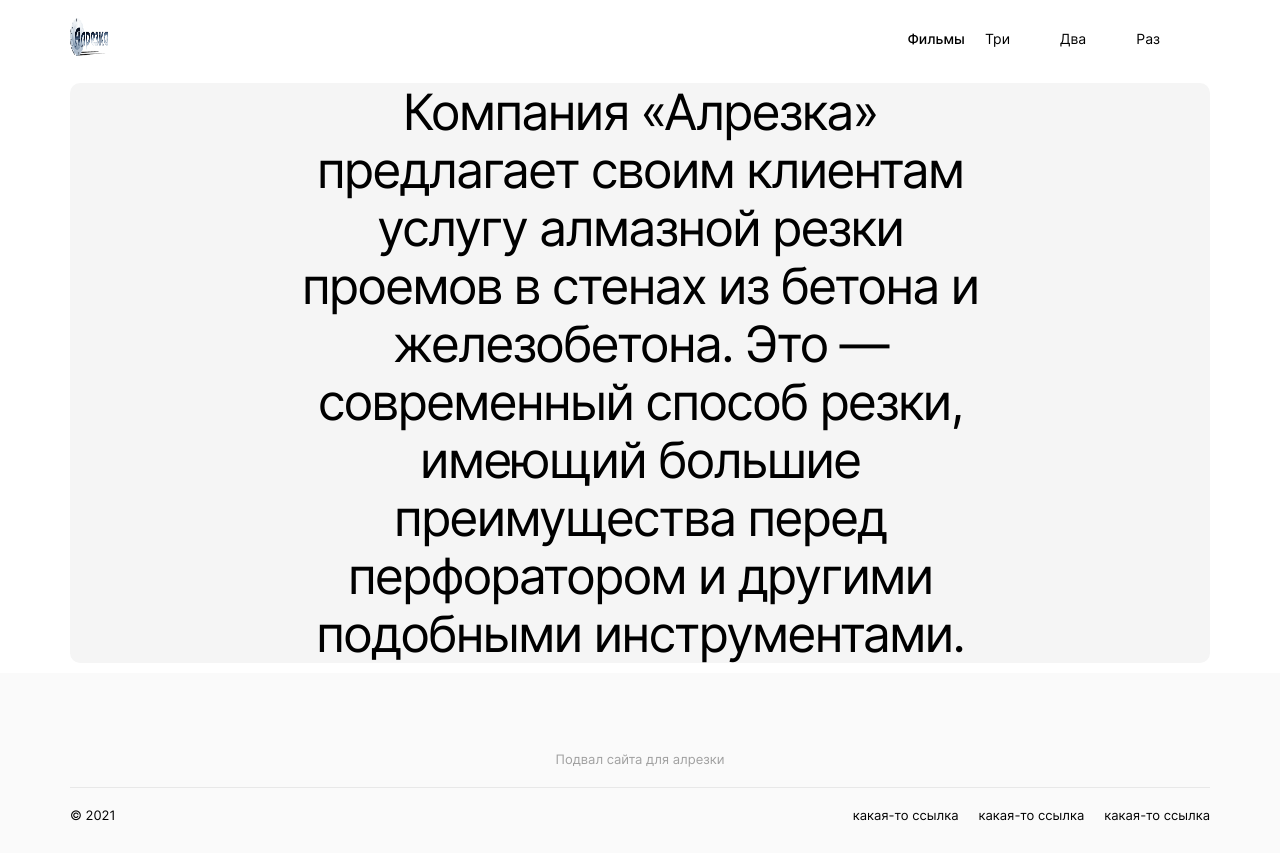
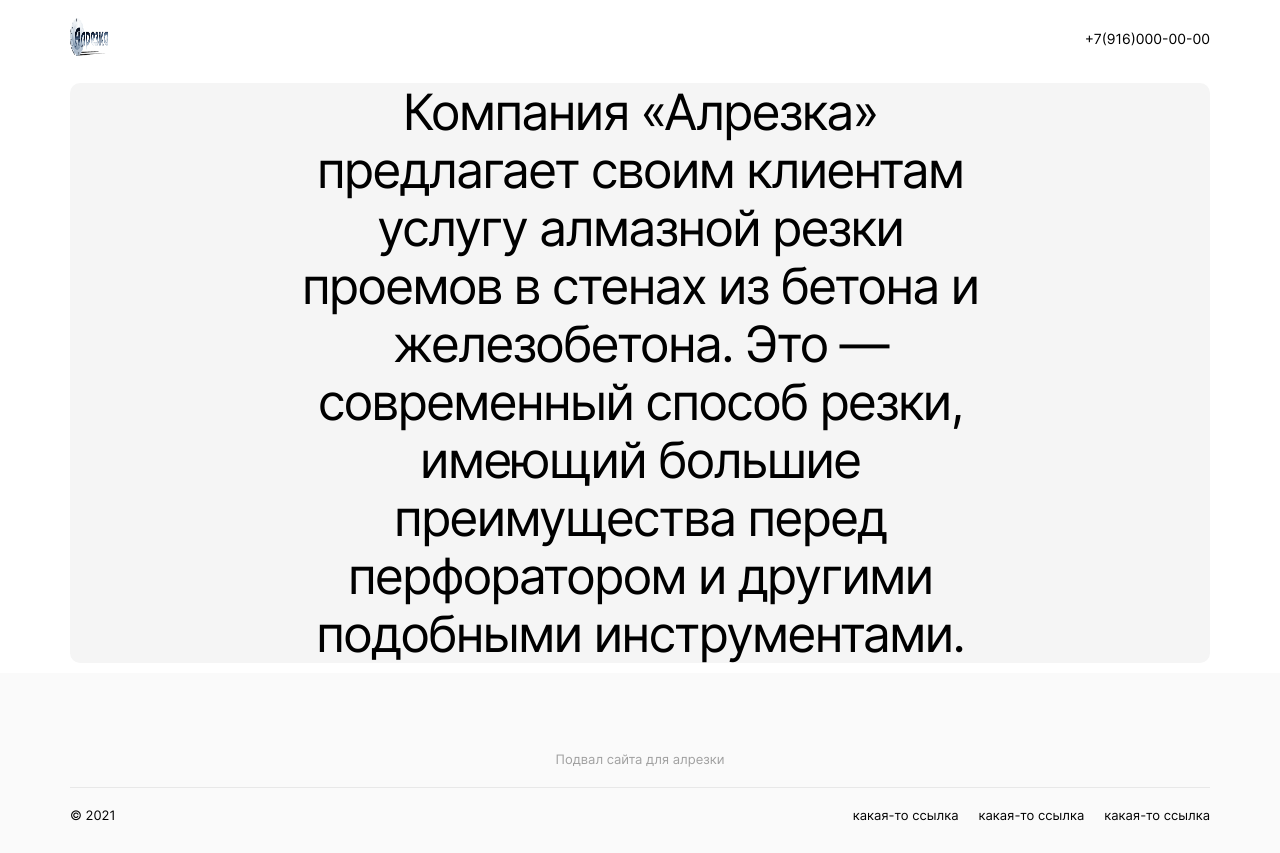
Before and after one commit to TizJourney/alrezka, a React (Create React App) app: page / in a window 1280 px wide. Built offline with nearby package versions, Linux system fonts and the light colour scheme.

Commit message:
Добавить телефон в шапку

```diff
--- a/src/components/Header/Header.js
+++ b/src/components/Header/Header.js
@@ -36,10 +36,7 @@
       <header className={classnames(props.className, 'header')}>
         <Link to='/' className={'header__link header__link_main'}><img src={main_logo} alt='лого главной страницы' className='header__main-logo' /></Link>
         <nav className='header__links-block header__links-block_auth'>
-          <Link to='/' className={classnames('header__link header__link_saved-movies')}>Раз</Link>
-          <Link to='/' className={classnames('header__link header__link_saved-movies')}>Два</Link>
-          <Link to='/' className={classnames('header__link header__link_saved-movies')}>Три</Link>
-          <Link to='/' className={classnames('header__link header__link_movies')}>Фильмы</Link>
+          <Link to='tel:+7(916)000-00-00' className={classnames('header__link')}>+7(916)000-00-00</Link>
         </nav>
         <button className='header__burger' onClick={setNavigationOpen} />
       </header>
```
